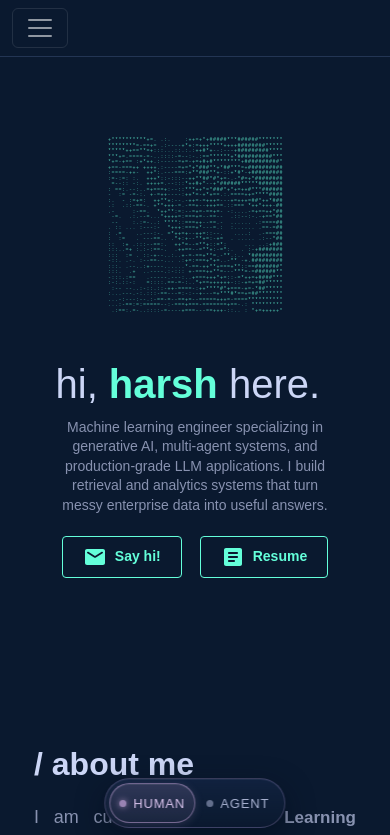
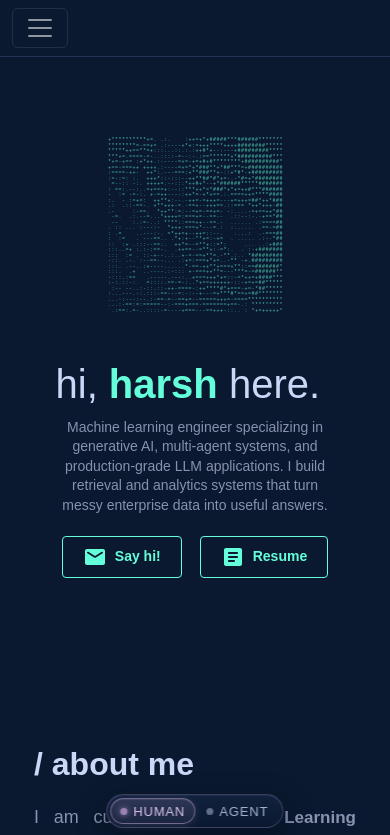
Before and after one commit to bafnaharsh/harsh-portfolio, a React (Vite) app: page / in a window 390 px wide. Shown: the top 835 px of the page. Built offline with nearby package versions, Linux system fonts and the light colour scheme; a web font is replaced by a local one.

Commit message:
Thinner Human/Agent pill (34px, like the game toggle) and a wider agent column

```diff
--- a/src/styles/AgentView.css
+++ b/src/styles/AgentView.css
@@ -4,7 +4,7 @@
    and inline code rendered as small chips. */
 .agent-view {
   width: 100%;
-  max-width: 76ch;
+  max-width: min(100ch, 1040px);
   margin: 0 auto;
   padding: 96px 24px 120px;
   box-sizing: border-box;
--- a/src/styles/ViewModeToggle.css
+++ b/src/styles/ViewModeToggle.css
@@ -3,8 +3,9 @@
    the green GAME MODE toggle at top-left. */
 .view-toggle {
   /* Clearance the scroll-ends of every route reserve for this pill:
-     pill height (50px) + bottom offset (16px) + 24px breathing room, rounded
-     up to 96px. Mirrored in Credits.css / Certificates.css / ArtGallery.css. */
+     pill height (34px) + bottom offset (16px) + breathing room = 96px.
+     Mirrored in Credits.css / Certificates.css / ArtGallery.css.
+     Height matches the GAME MODE toggle (32px) so the two read as a pair. */
   --view-toggle-purple: #bf9fd4; /* dot, border, glow — the game's purple */
   --view-toggle-purple-text: #d8c3ec; /* lighter tint so the label clears 4.5:1 */
   position: fixed;
@@ -29,7 +30,7 @@
   position: relative;
   display: inline-grid;
   grid-template-columns: 1fr 1fr;
-  padding: 4px;
+  padding: 3px;
   border-radius: 999px;
   border: 1px solid rgba(191, 159, 212, 0.26);
   background: linear-gradient(
@@ -47,10 +48,10 @@
 /* Sliding indicator behind the active segment */
 .view-toggle-indicator {
   position: absolute;
-  top: 4px;
-  bottom: 4px;
-  left: 4px;
-  width: calc(50% - 4px);
+  top: 3px;
+  bottom: 3px;
+  left: 3px;
+  width: calc(50% - 3px);
   border-radius: 999px;
   background: linear-gradient(
     180deg,
@@ -74,10 +75,10 @@
   display: inline-flex;
   align-items: center;
   justify-content: center;
-  gap: 8px;
-  min-width: 90px;
-  min-height: 40px; /* + 4px group padding + 1px border = 50px group tap target */
-  padding: 6px 14px;
+  gap: 7px;
+  min-width: 88px;
+  min-height: 26px; /* + 3px group padding + 1px border = 34px, like the game toggle */
+  padding: 4px 14px;
   border: 0;
   border-radius: 999px;
   background: transparent;
@@ -150,9 +151,9 @@
 
 @media (max-width: 480px) {
   .view-toggle-option {
-    min-width: 80px;
-    padding: 6px 10px;
-    gap: 7px;
+    min-width: 78px;
+    padding: 4px 10px;
+    gap: 6px;
     letter-spacing: 0.8px;
   }
 }
```
